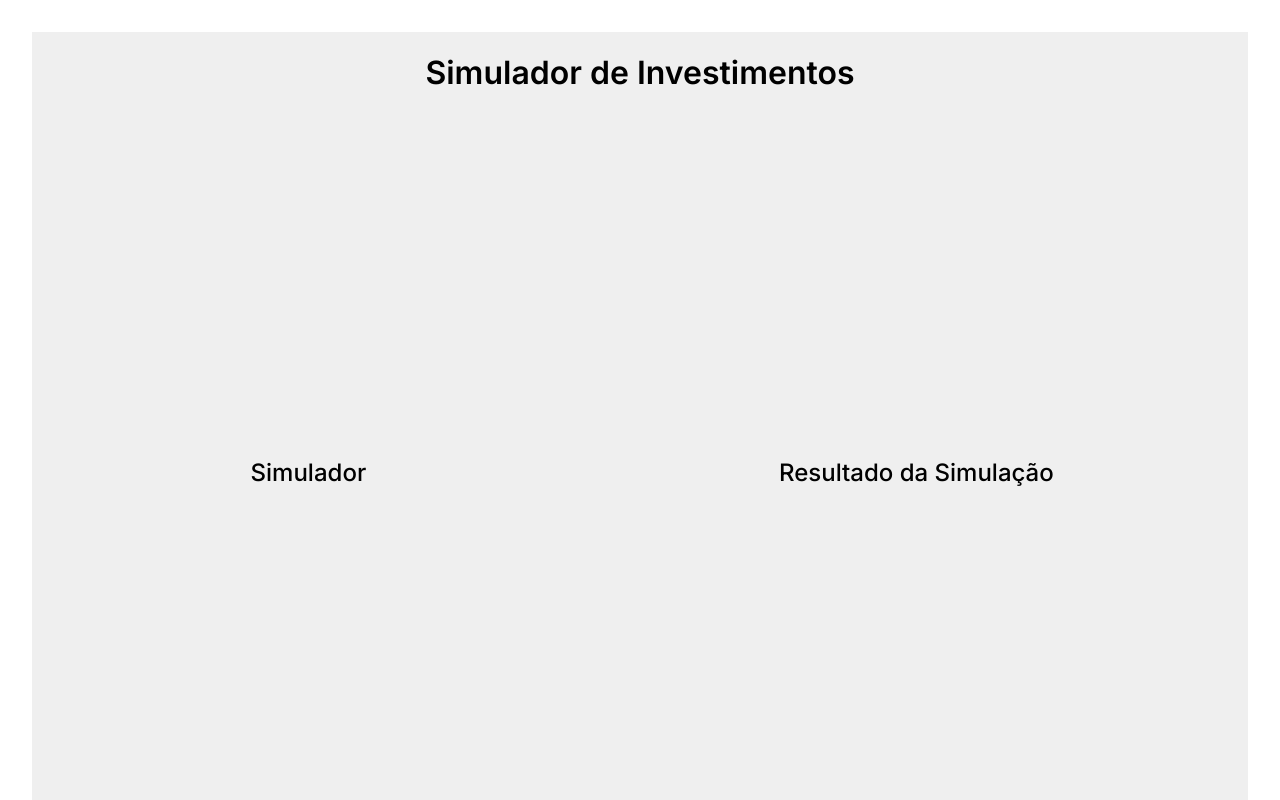
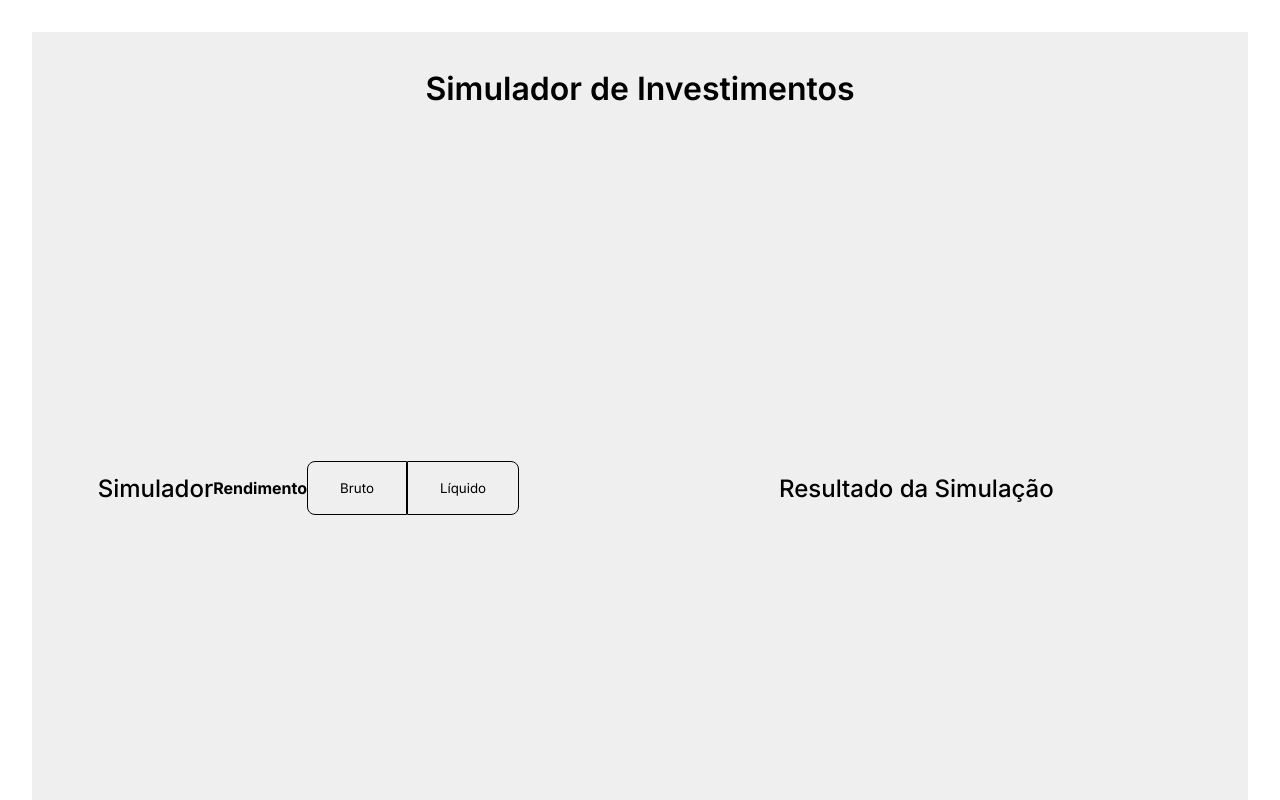
Before and after one commit to mauricioleite1/desafio-eqi-investimentos, a Next.js app: page / in a window 1280 px wide. Built offline with nearby package versions, Linux system fonts and the light colour scheme.

Commit message:
Criação dos elementos do Simulador

```diff
--- a/components/ResultadoDaSimulacao.js
+++ b/components/ResultadoDaSimulacao.js
@@ -1,5 +1,5 @@
 import React from 'react';
-import styles from '../styles/RightForm.module.scss';
+import styles from '../styles/ResultadoDaSimulacao.module.scss';
 
 const ResultadoDaSimulacao = () => {
   return (
--- a/components/Simulador.js
+++ b/components/Simulador.js
@@ -1,10 +1,18 @@
 import React from 'react';
-import styles from '../styles/LeftForm.module.scss';
+import styles from '../styles/Simulador.module.scss';
 
 const Simulacao = () => {
   return (
     <div className={styles.container}>
       <h2>Simulador</h2>
+
+      <h4>Rendimento</h4>
+
+      <div className={styles.choiceButtons}>
+        <button className="btn btn-choice">Bruto</button>
+        <button className="btn btn-choice">Líquido</button>
+      </div>
+
     </div>
   );
 };
--- a/styles/Home.module.scss
+++ b/styles/Home.module.scss
@@ -15,11 +15,11 @@
 
   header {
     @include flex;
-    @include size(10%);
+    @include size(14%);
   }
 
   section {
     @include flex;
-    @include size(90%);
+    @include size(86%);
   }
 }
--- a/styles/LeftForm.module.scss
+++ b/styles/Simulador.module.scss
@@ -5,3 +5,7 @@
   @include size(100%);
   flex: 1;
 }
+
+.choiceButtons {
+  @include flex;
+}
--- /dev/null
+++ b/styles/_buttons.scss
@@ -0,0 +1,26 @@
+.btn {
+  @include flex;
+  @include size(auto, _);
+  @include transition(0.1s);
+  background: none;
+  border: 1px solid black;
+  cursor: pointer;
+
+  &:hover {
+    background: #cbcbcb4a;
+  }
+}
+
+.btn-choice {
+  padding: 1.1rem 2rem;
+
+  &:first-child {
+    border-top-left-radius: 8px;
+    border-bottom-left-radius: 8px;
+  }
+
+  &:last-child {
+    border-top-right-radius: 8px;
+    border-bottom-right-radius: 8px;
+  }
+}
--- a/styles/globals.scss
+++ b/styles/globals.scss
@@ -1,6 +1,7 @@
 @import url('https://fonts.googleapis.com/css2?family=Inter:wght@100;200;300;400;500;600;700;800;900&display=swap');
 @import './mixins';
 @import './fonts';
+@import './buttons';
 
 * {
   box-sizing: border-box;
```
Also changed, not shown: styles/ResultadoDaSimulacao.module.scss (renamed from styles/RightForm.module.scss), 2 other files (tests, documents, lock files or other folders).
